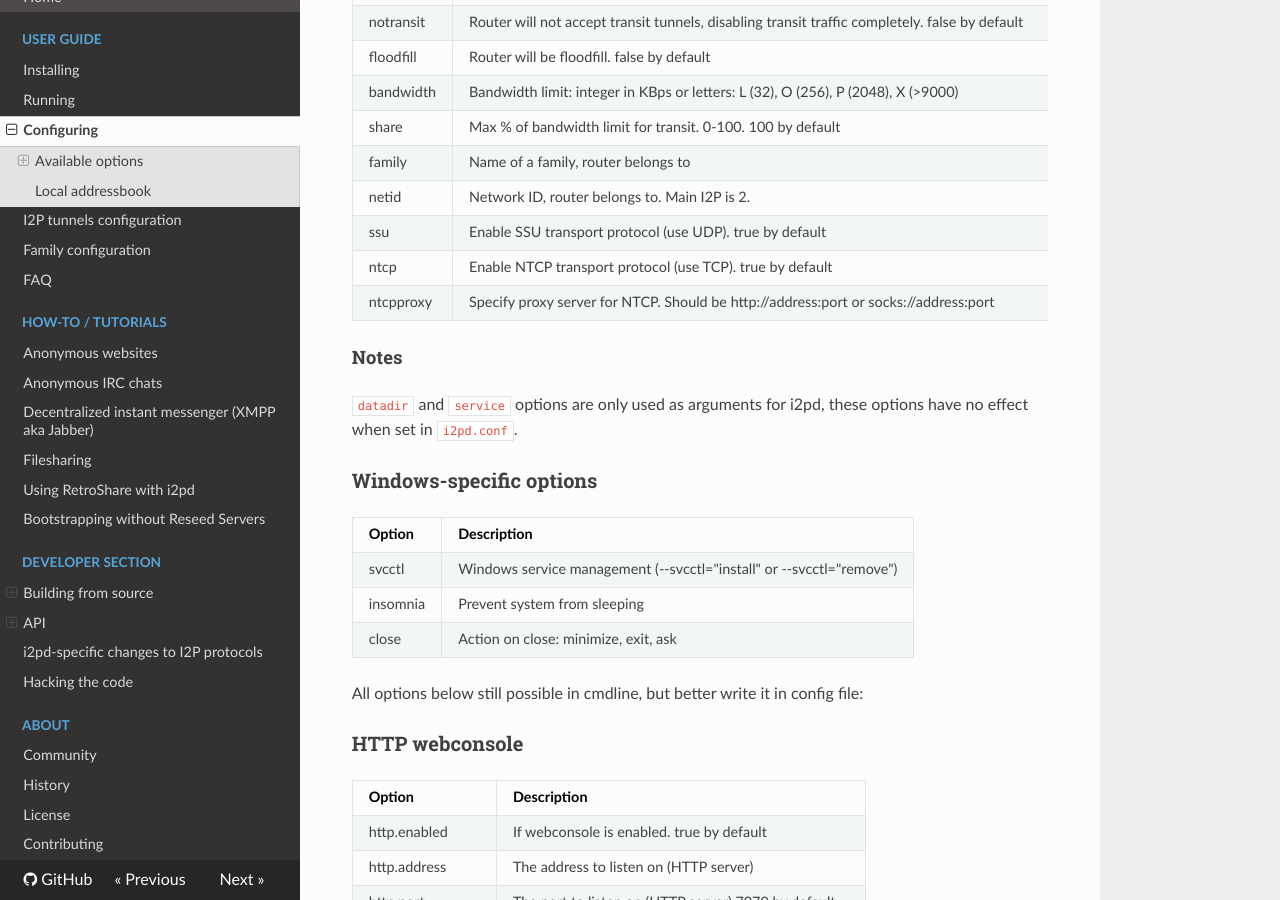
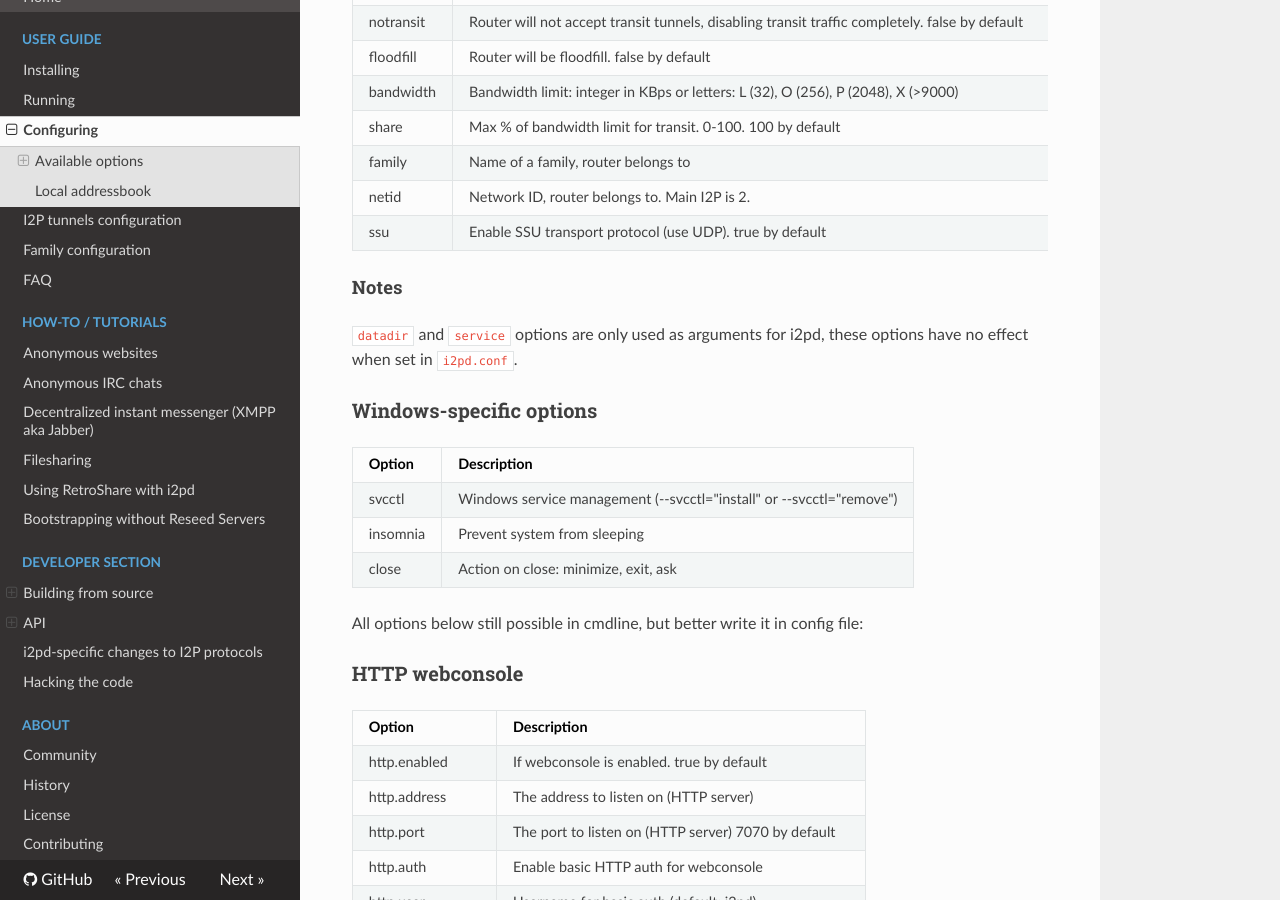
Before and after one commit to PurpleI2P/i2pd_docs_en, an MkDocs documentation site: the page built from docs/user-guide/configuration.md, in a window 1280 px wide and 900 px high, scrolled down 1716 px. Built offline with MkDocs 1.6.1, drawn with Linux system fonts in a browser that asks for light colours; nearby versions of some CDN libraries; old or Windows-style settings are respelled for this version of MkDocs; some of the changed text lies outside the part shown.

Commit message:
remove ntcp settings

```diff
--- a/docs/user-guide/configuration.md
+++ b/docs/user-guide/configuration.md
@@ -69,8 +69,6 @@ share                                  | Max % of bandwidth limit for transit. 0
 family                                 | Name of a family, router belongs to
 netid                                  | Network ID, router belongs to. Main I2P is 2.
 ssu                                    | Enable SSU transport protocol (use UDP). true by default
-ntcp                                   | Enable NTCP transport protocol (use TCP). true by default
-ntcpproxy                              | Specify proxy server for NTCP. Should be http://address:port or socks://address:port
 
 #### Notes
 
```
Also changed, not shown: other parts of docs/user-guide/configuration.md (+1 -0 lines).
